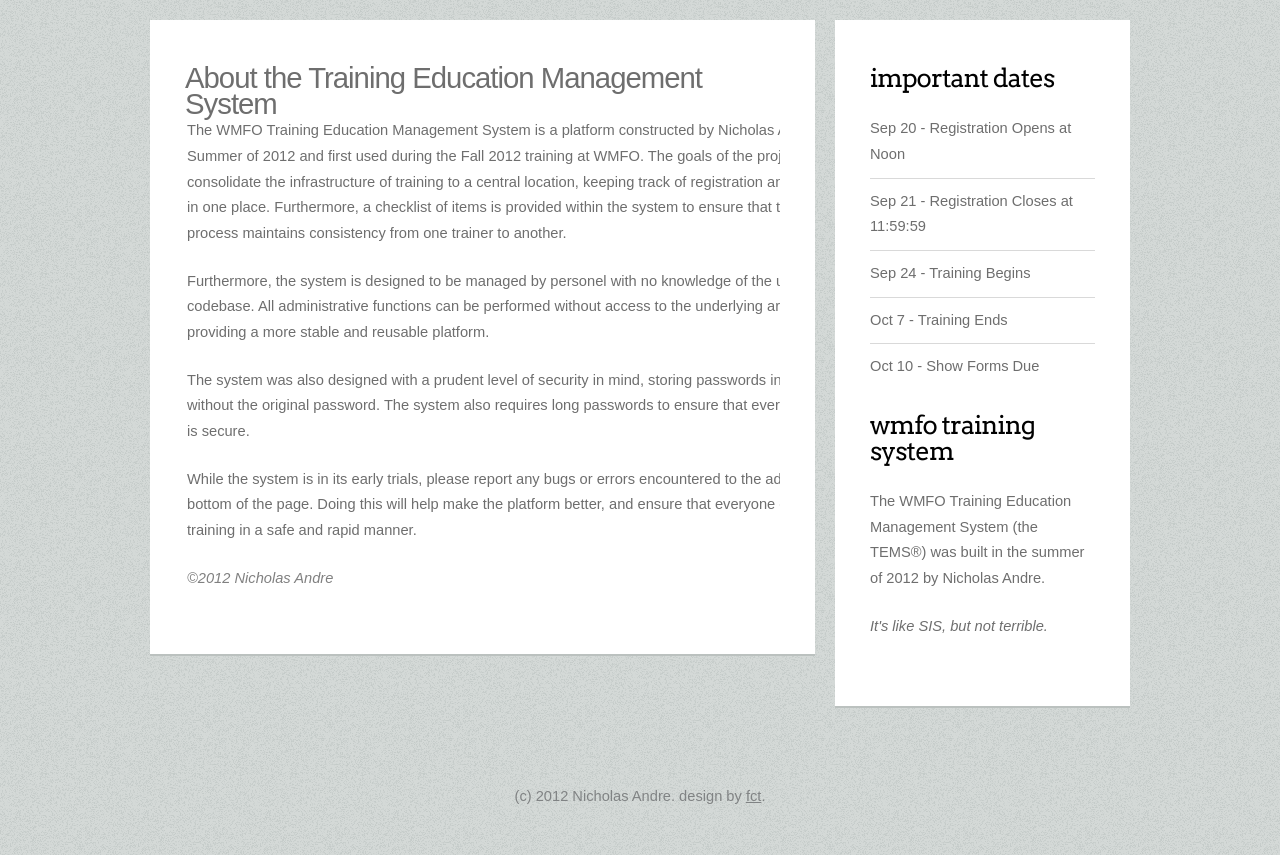
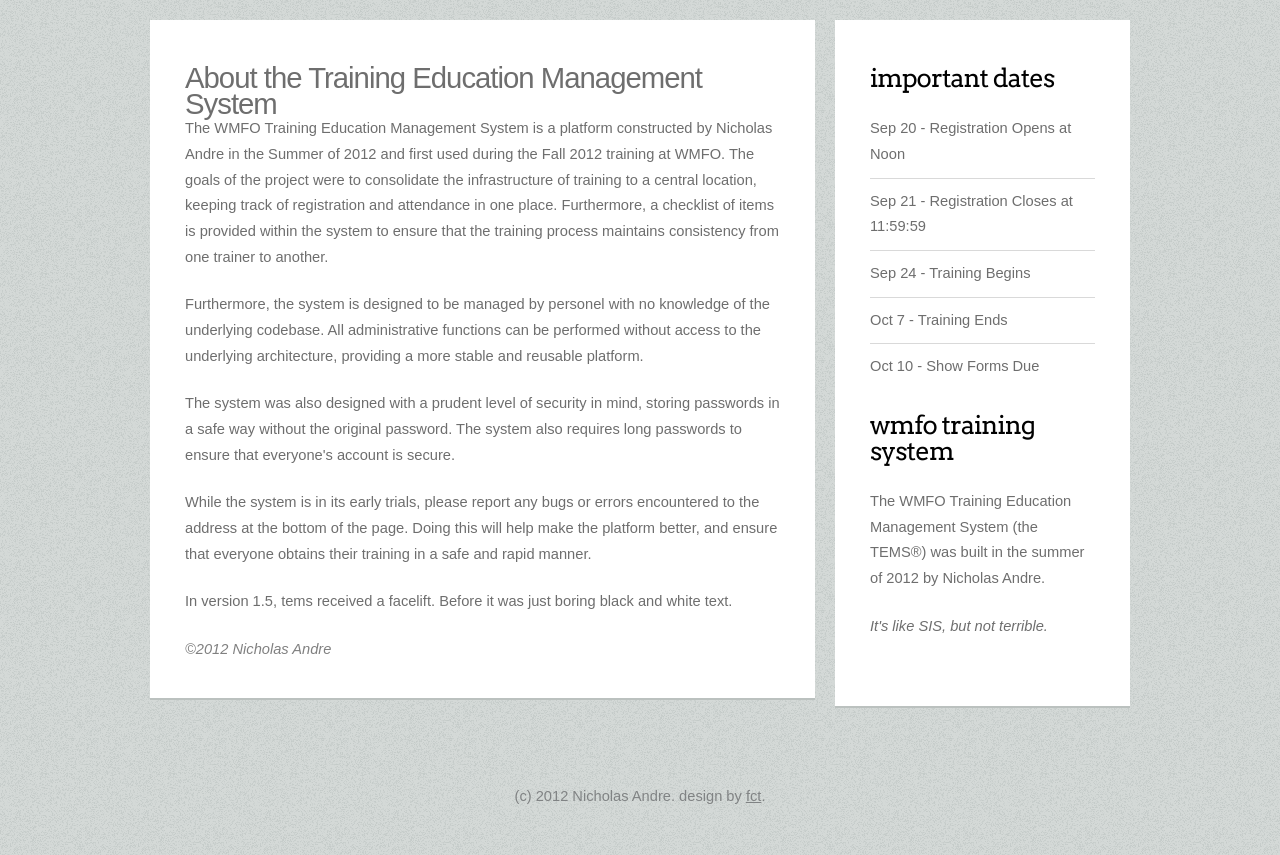
Before and after one commit to WMFO/Training-Website, a PHP site: page /about.php in a window 1280 px wide. Shown: the part 185-1040 px from the top of the page. Run offline with PHP 8.4, Linux system fonts and the light colour scheme.

Commit message:
about update

```diff
--- a/about.php
+++ b/about.php
@@ -1,12 +1,9 @@
 <?php include('./head.inc.php');?>
 <h1>About the Training Education Management System</h1>
-<table width="700px">
-<tr><td>
 <p>The WMFO Training Education Management System is a platform constructed by Nicholas Andre in the Summer of 2012 and first used during the Fall 2012 training at WMFO. The goals of the project were to consolidate the infrastructure of training to a central location, keeping track of registration and attendance in one place. Furthermore, a checklist of items is provided within the system to ensure that the training process maintains consistency from one trainer to another.</p>
 <p>Furthermore, the system is designed to be managed by personel with no knowledge of the underlying codebase. All administrative functions can be performed without access to the underlying architecture, providing a more stable and reusable platform.</p>
 <p>The system was also designed with a prudent level of security in mind, storing passwords in a safe way without the original password. The system also requires long passwords to ensure that everyone's account is secure.</p>
 <p>While the system is in its early trials, please report any bugs or errors encountered to the address at the bottom of the page. Doing this will help make the platform better, and ensure that everyone obtains their training in a safe and rapid manner.</p>
+<p>In version 1.5, tems received a facelift. Before it was just boring black and white text.</p>
 <font color="grey"><i>&copy;<?php echo date("Y");?> Nicholas Andre </i></font>
-</tr></td>
-</table>
 <?php include('./tail.inc.php'); ?>
```
